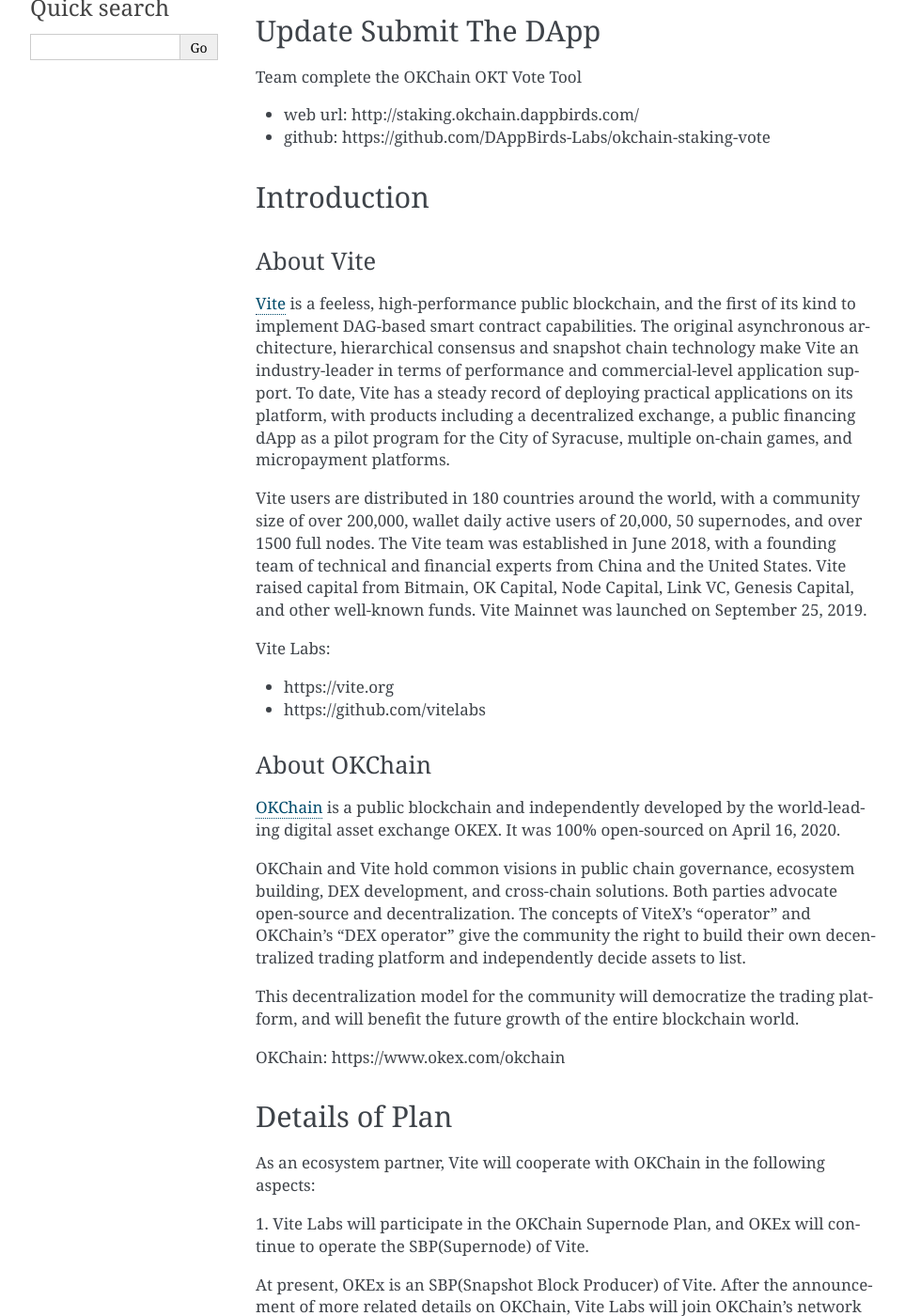
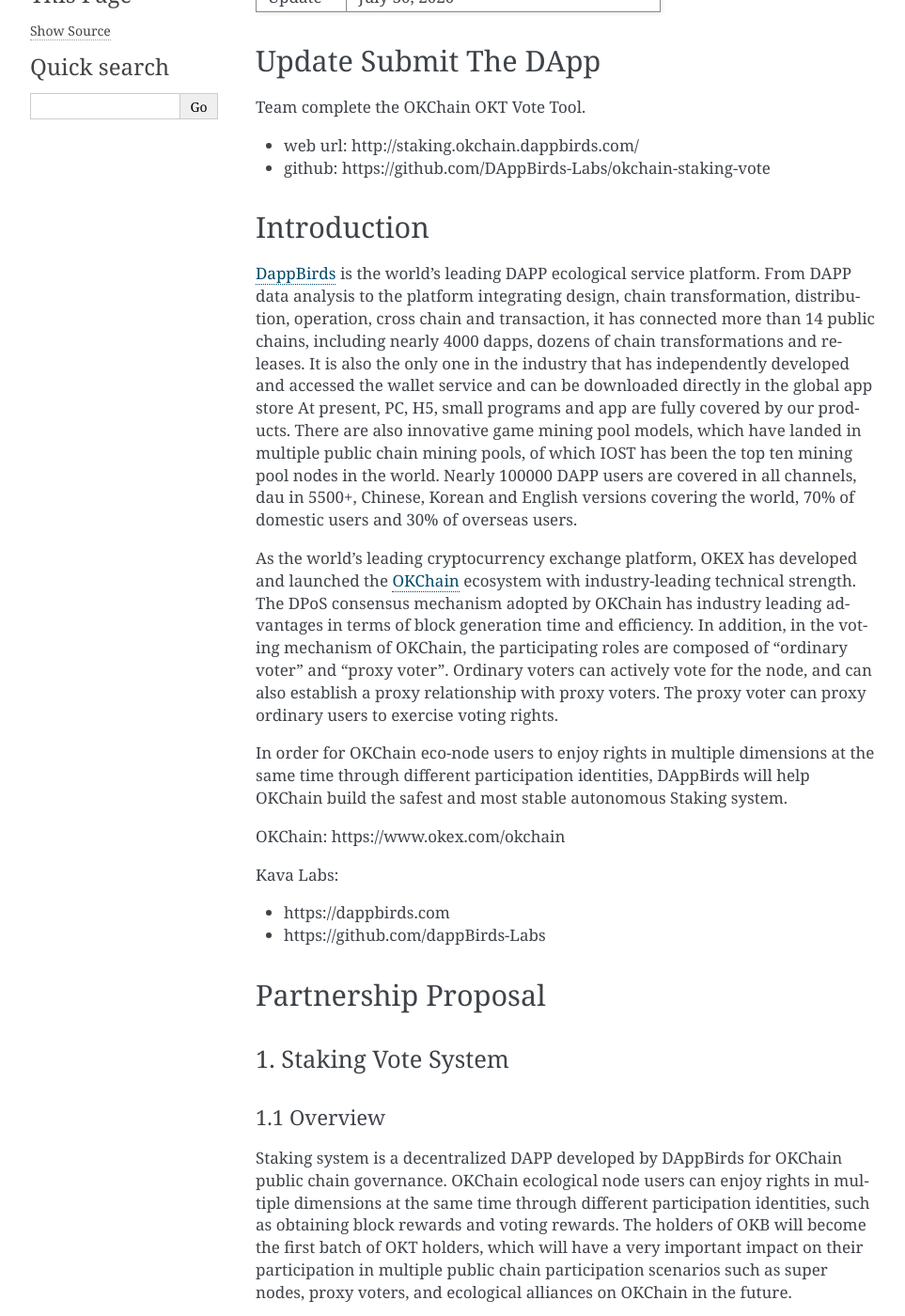
Before and after one commit to okx/KIPs, a Sphinx documentation site: the page built from docs/draft/OIP-5.md, in a window 1280 px wide and 1400 px high, scrolled down 338 px. Shown: the whole window at 94% size, without its empty margins (148-1111 px from the left). Built offline with Sphinx 7.4.7, drawn with Linux system fonts in a browser that asks for light colours; some of the changed text lies outside the part shown.

Commit message:
OKChain ＆ DAppBirds Partnership proposal
Team complete the OkChain Okt Vote DApp

```diff
--- a/docs/draft/OIP-5.md
+++ b/docs/draft/OIP-5.md
@@ -1,60 +1,48 @@
+# OIP-5: OKChain ＆ DAppBirds Partnership proposal
 
-# OIP-5: OKChain ＆ Vite Partnership proposal
-
-| Author   | Vite Labs (@vitelabs) |
+| Author   | DappBirds Labs (@DAppBirds-Labs) |
 | :------- | ---------------------- |
 | Status   | Draft                  |
 | Type     | Standard Track         |
 | Category | Core                   |
-| Created  | June 5, 2020           |
+| Created  | June 16, 2020           |
+| Update  | July 30, 2020           |
 
 ## Update Submit The DApp
 
-Team complete the OKChain OKT Vote Tool
+Team complete the OKChain OKT Vote Tool.
 
 - web url: http://staking.okchain.dappbirds.com/
 - github: https://github.com/DAppBirds-Labs/okchain-staking-vote
 
 ## Introduction
 
-### About Vite
+[DappBirds](https://store.dappbirds.com) is the world’s leading DAPP ecological service platform. From DAPP data analysis to the platform integrating design, chain transformation, distribution, operation, cross chain and transaction, it has connected more than 14 public chains, including nearly 4000 dapps, dozens of chain transformations and releases. It is also the only one in the industry that has independently developed and accessed the wallet service and can be downloaded directly in the global app store At present, PC, H5, small programs and app are fully covered by our products. There are also innovative game mining pool models, which have landed in multiple public chain mining pools, of which IOST has been the top ten mining pool nodes in the world. Nearly 100000 DAPP users are covered in all channels, dau in 5500+, Chinese, Korean and English versions covering the world, 70% of domestic users and 30% of overseas users.
 
-[Vite](https://vite.org/) is a feeless, high-performance public blockchain, and the first of its kind to implement DAG-based smart contract capabilities. The original asynchronous architecture, hierarchical consensus and snapshot chain technology make Vite an industry-leader in terms of performance and commercial-level application support. To date, Vite has a steady record of deploying practical applications on its platform, with products including a decentralized exchange, a public financing dApp as a pilot program for the City of Syracuse, multiple on-chain games, and micropayment platforms.
+As the world's leading cryptocurrency exchange platform, OKEX has developed and launched the [OKChain](https://www.okex.com/okchain) ecosystem with industry-leading technical strength. The DPoS consensus mechanism adopted by OKChain has industry leading advantages in terms of block generation time and efficiency. In addition, in the voting mechanism of OKChain, the participating roles are composed of "ordinary voter" and "proxy voter". Ordinary voters can actively vote for the node, and can also establish a proxy relationship with proxy voters. The proxy voter can proxy ordinary users to exercise voting rights.
 
-Vite users are distributed in 180 countries around the world, with a community size of over 200,000, wallet daily active users of 20,000, 50 supernodes, and over 1500 full nodes. The Vite team was established in June 2018, with a founding team of technical and financial experts from China and the United States. Vite raised capital from Bitmain, OK Capital, Node Capital, Link VC, Genesis Capital, and other well-known funds. Vite Mainnet was launched on September 25, 2019.
-
-Vite Labs:
-
-- https://vite.org
-- https://github.com/vitelabs
-
-### About OKChain
-
-[OKChain](https://www.okex.com/okchain) is a public blockchain and independently developed by the world-leading digital asset exchange OKEX. It was 100% open-sourced on April 16, 2020.
-
-OKChain and Vite hold common visions in public chain governance, ecosystem building, DEX development, and cross-chain solutions. Both parties advocate open-source and decentralization. The concepts of ViteX’s “operator” and OKChain’s “DEX operator” give the community the right to build their own decentralized trading platform and independently decide assets to list.
-
-This decentralization model for the community will democratize the trading platform, and will benefit the future growth of the entire blockchain world.
+In order for OKChain eco-node users to enjoy rights in multiple dimensions at the same time through different participation identities, DAppBirds will help OKChain build the safest and most stable autonomous Staking system.
 
 OKChain: https://www.okex.com/okchain
 
-## Details of Plan
-As an ecosystem partner, Vite will cooperate with OKChain in the following aspects:
+Kava Labs:
 
-1\. Vite Labs will participate in the OKChain Supernode Plan, and OKEx will continue to operate the SBP(Supernode) of Vite.
+- https://dappbirds.com
+- https://github.com/dappBirds-Labs
 
-At present, OKEx is an SBP(Snapshot Block Producer) of Vite. After the announcement of more related details on OKChain, Vite Labs will join OKChain’s network and become an active contributor.
+## Partnership Proposal
 
-Both Vite and OKChain reached global consensus through the DPOS mechanism. As of now, the first batch of SBPs(Supernode) on the Vite blockchain has been operating steadily for over a year and accumulated great experience through the many successful hard forks, which can be shared with OKChain.
+### 1. Staking Vote System
 
-2\. The two parties will jointly develop an open decentralized trading ecosystem, and share DEX operation and governance experience.
+#### 1.1 Overview
+Staking system is a decentralized DAPP developed by DAppBirds for OKChain public chain governance. OKChain ecological node users can enjoy rights in multiple dimensions at the same time through different participation identities, such as obtaining block rewards and voting rewards. The holders of OKB will become the first batch of OKT holders, which will have a very important impact on their participation in multiple public chain participation scenarios such as super nodes, proxy voters, and ecological alliances on OKChain in the future.
 
-From the information released by OKChain, OKchain’s DEX and ViteX decentralized exchange are highly consistent in terms of governance, and are aimed at promoting decentralization for crypto trading. Vite Labs will be sharing experience of decentralized governance in aspects such as operator policies and platform token scenarios.
+In terms of governance, OKChain adopts the super node election rules and dividend mechanism. Through a reasonable and proxy proxy voting mechanism, OKChain ecosystem will generate a total of 21 super nodes; at the same time, the "one vote and multiple vote" node participation method will be the largest To a certain extent reflects and meets the will of the internal nodes of the ecology and the acquisition of multi-dimensional rights.
 
-3\. OKChain’s native token OKT will be listed on the ViteX exchange.
+#### 1.2 Functional structure
 
-ViteX is a decentralized exchange built on the Vite blockchain that supports listings of cross-chain assets. Vite Labs has integrated many cryptocurrencies, including OKB, into ViteX via a cross-chain manner. After OKT’s issuance, ViteX will be the first batch of exchanges to list OKT.
+![image](/docs/assets/OIP-5/func-struct.png)
 
-4\. Vite Labs will support OKChain in its Vite wallet.
+#### 1.3 Solution
 
-Vite Wallet is a multi-chain mobile HD wallet. At present, the wallet has integrated multiple blockchains such as Ethereum, Vite, Grin, and Binance Chain. In the future, Vite Labs plans to integrate OKChain into Vite Wallet to provide a convenient asset management tool for OKChain users.
+OKChain is completely open source and provides developers with the corresponding SDK and JSON-RPC. By docking with OKChain SDK, we can verify the user’s wallet address authority, verify it through the signature information and public key, and assign permissions to the current user, as well as obtain the user’s voting records, accumulated income, income dividends and other information, through JSON-RPC service Obtain node information, display the node list, distinguish super nodes and candidate nodes from UI interaction, and display the node's block revenue, users can choose the node they like. In addition, it also provides good support for proxy voting, which will meet the diverse needs of users.
```
Also changed, not shown: docs/final/OIP-5.md (+2 -1 lines).
